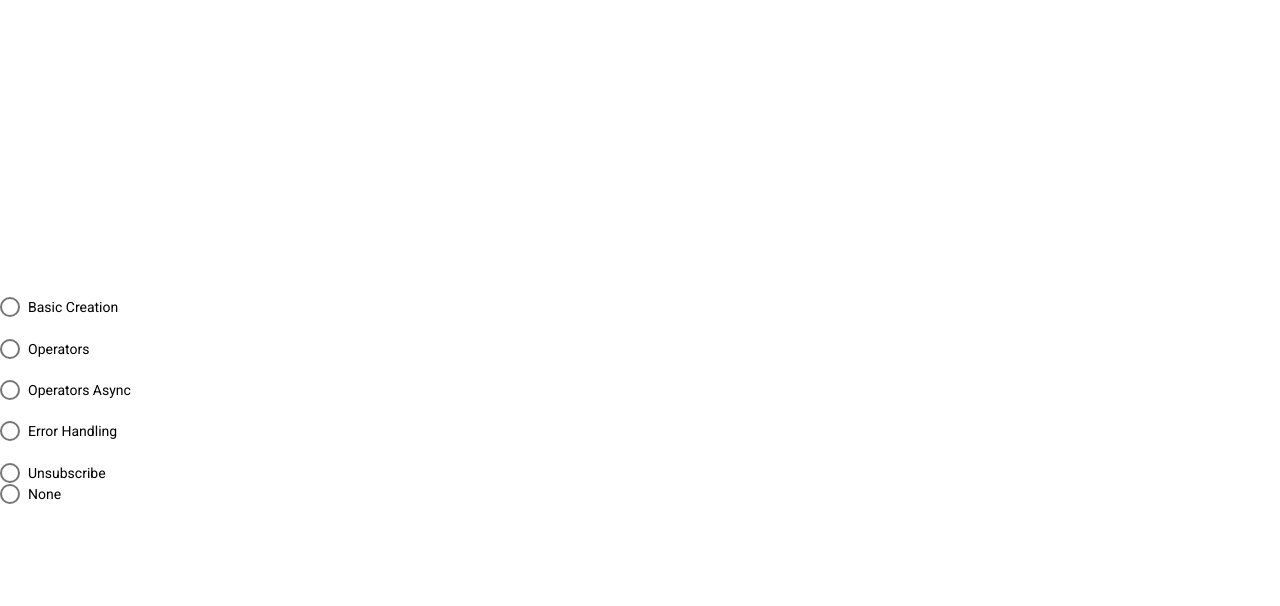
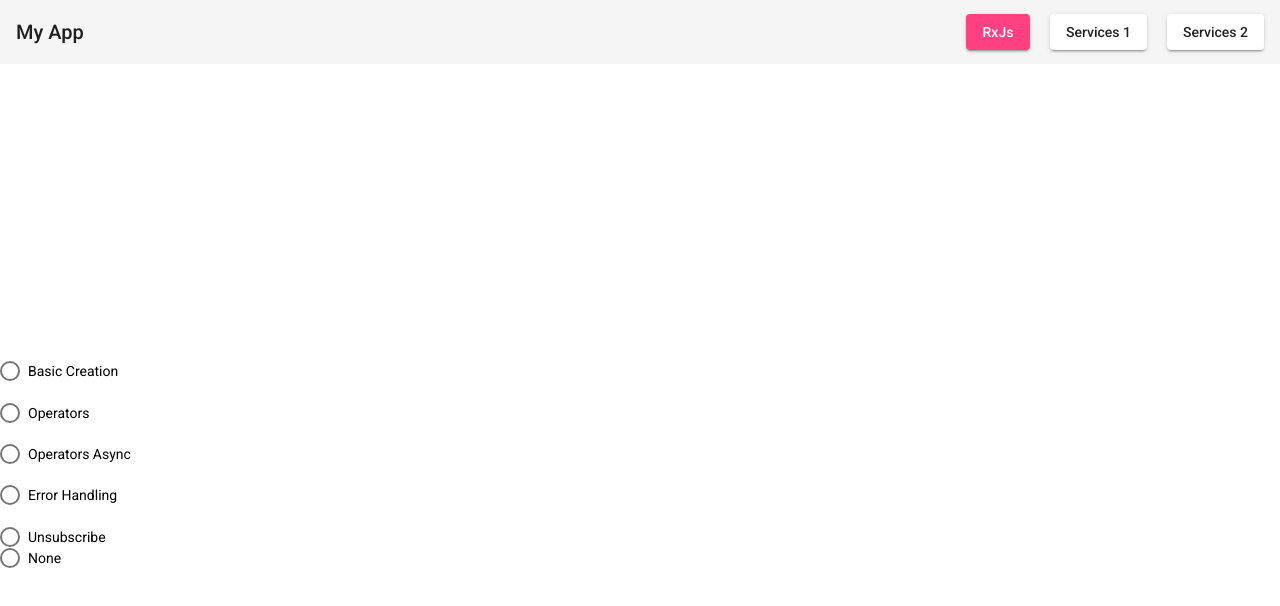
Before and after one commit to dalmasiof/AngularProject, an Angular app: page /rxjs in a window 1280 px wide. Before the commit this address led to /. Shown: the top 606 px of the page. Built offline with nearby package versions, Linux system fonts and the light colour scheme.

Commit message:
start routing and implement lazyLoading

```diff
--- a/src/app/app-routing.module.ts
+++ b/src/app/app-routing.module.ts
@@ -1,7 +1,21 @@
 import { NgModule } from '@angular/core';
 import { RouterModule, Routes } from '@angular/router';
+import { NotFoundComponent } from './pageNotFOund/not-found/not-found.component';
+import { RxJsComponent } from './RXJSOperators/rx-js/rx-js.component';
 
-const routes: Routes = [];
+
+const routes: Routes = [
+  { path: 'rxjs', component: RxJsComponent },
+  {
+    path: 'Services',
+    loadChildren: () => import('./ServicesComps/module-services/module-services.module').then(m => m.ModuleServicesModule)//Lazy loading
+  },
+
+  // {path:'Services',component:Comp1Component},
+  // {path:'Services2',component:Comp2Component},
+  { path: '**', component: NotFoundComponent }
+
+];
 
 @NgModule({
   imports: [RouterModule.forRoot(routes)],
--- a/src/app/app.component.html
+++ b/src/app/app.component.html
@@ -1,4 +1,14 @@
+<mat-toolbar fxLayout="row" fxLayoutAlign="space-between center">
+    <span routerLink="">My App</span>
+    <span></span>
+    <div fxLayoutGap="20px">
+        <a mat-raised-button routerLink="rxjs" routerLinkActive="mat-accent">RxJs</a>
+        <a mat-raised-button routerLink="Services">Services 1</a>
+        <a mat-raised-button routerLink="Services/Services2">Services 2</a>
 
+    </div>
+</mat-toolbar>
+<router-outlet></router-outlet>
 <!-- <app-communication-component ></app-communication-component> -->
 
 <!-- <mat-slide-toggle #toogle1>Component 1</mat-slide-toggle>
@@ -14,4 +24,4 @@
 <!-- <app-basic-observables></app-basic-observables> -->
 <!-- <app-async-obervables></app-async-obervables> -->
 <!-- <app-subjects></app-subjects> -->
-<app-rx-js></app-rx-js>
+<!-- <app-rx-js></app-rx-js> -->
--- /dev/null
+++ b/src/app/pageNotFOund/not-found/not-found.component.html
@@ -0,0 +1,2 @@
+<h1>ERROR: 404</h1>
+<small>page not found</small>
--- /dev/null
+++ b/src/app/pageNotFOund/not-found/not-found.component.ts
@@ -0,0 +1,15 @@
+import { Component, OnInit } from '@angular/core';
+
+@Component({
+  selector: 'app-not-found',
+  templateUrl: './not-found.component.html',
+  styleUrls: ['./not-found.component.css']
+})
+export class NotFoundComponent implements OnInit {
+
+  constructor() { }
+
+  ngOnInit(): void {
+  }
+
+}
```
Also changed, not shown: src/app/ServicesComps/module-services/module-services-routing.module.ts (added, +15 -0 lines), src/app/ServicesComps/module-services/module-services.module.ts (added, +15 -0 lines), src/app/ServicesComps/module1/module1.module.ts (+1 -7 lines), src/app/app.module.ts (+10 -6 lines), src/app/pageNotFOund/not-found/not-found.component.css (added), 1 other file (tests, documents, lock files or other folders).
